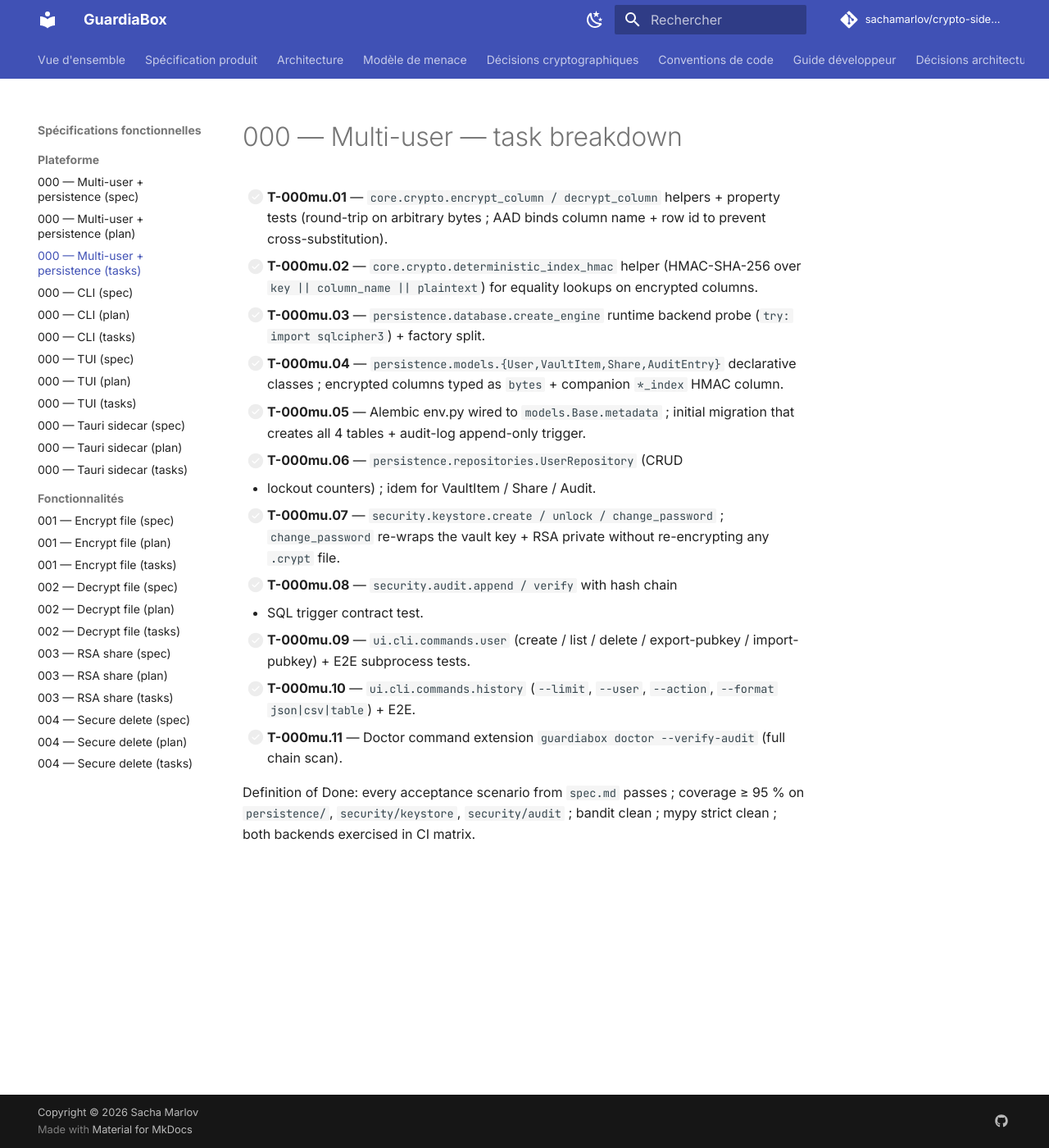
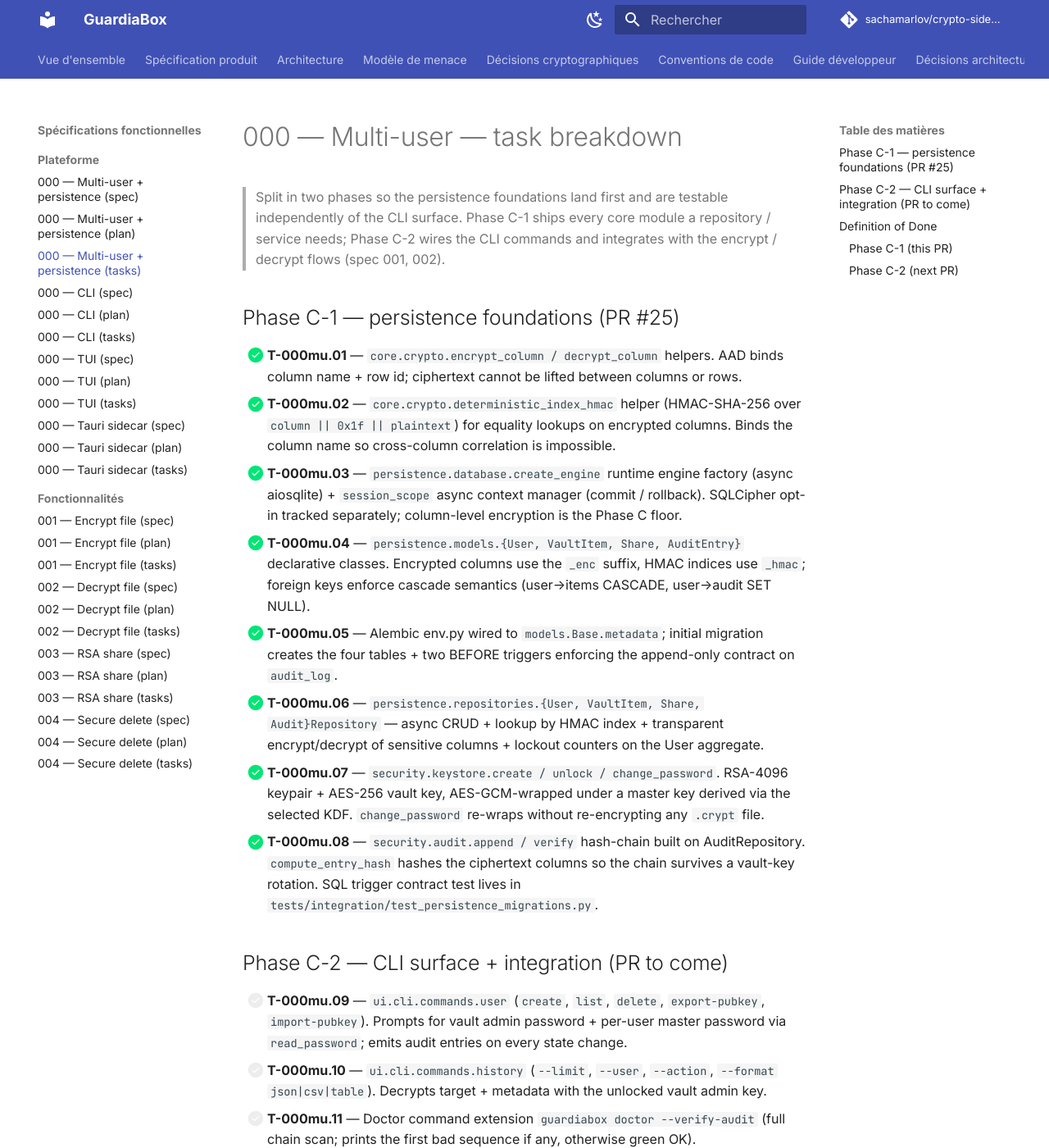
Before and after one commit to sachamarlov/crypto-sidecar, an MkDocs documentation site: the page built from docs/specs/000-multi-user/tasks.md, in a window 1280 px wide and 1400 px high. Shown: the whole window at 82% size. Built offline with MkDocs 1.6.1 and Material for MkDocs 9.7.7, drawn with Linux system fonts in a browser that asks for light colours; comment, search, counter and statistics services are not loaded; some of the changed text lies outside the part shown.

Commit message:
docs(phase-c): sync tasks.md + CHANGELOG for Phase C-1 foundations
Mark T-000mu.01 through T-000mu.08 as done. T-000mu.09 / .10 / .11
move to Phase C-2 alongside two new prerequisites (T-000mu.12
init command, T-000mu.13 encrypt/decrypt integration). Splitting
keeps Phase C-1 a coherent library layer (every module concrete,
every API tested) and Phase C-2 the user-visible integration PR.

Co-Authored-By: Claude Opus 4.7 (1M context) <noreply@anthropic.com>

```diff
--- a/docs/specs/000-multi-user/tasks.md
+++ b/docs/specs/000-multi-user/tasks.md
@@ -1,33 +1,85 @@
 # 000 — Multi-user — task breakdown
 
-- [ ] **T-000mu.01** — `core.crypto.encrypt_column / decrypt_column`
-      helpers + property tests (round-trip on arbitrary bytes ; AAD binds
-      column name + row id to prevent cross-substitution).
-- [ ] **T-000mu.02** — `core.crypto.deterministic_index_hmac` helper
-      (HMAC-SHA-256 over `key || column_name || plaintext`) for equality
-      lookups on encrypted columns.
-- [ ] **T-000mu.03** — `persistence.database.create_engine` runtime
-      backend probe (`try: import sqlcipher3`) + factory split.
-- [ ] **T-000mu.04** — `persistence.models.{User,VaultItem,Share,AuditEntry}`
-      declarative classes ; encrypted columns typed as `bytes` + companion
-      `*_index` HMAC column.
-- [ ] **T-000mu.05** — Alembic env.py wired to `models.Base.metadata` ;
-      initial migration that creates all 4 tables + audit-log
-      append-only trigger.
-- [ ] **T-000mu.06** — `persistence.repositories.UserRepository` (CRUD
-  - lockout counters) ; idem for VaultItem / Share / Audit.
-- [ ] **T-000mu.07** — `security.keystore.create / unlock / change_password`
-      ; `change_password` re-wraps the vault key + RSA private without
-      re-encrypting any `.crypt` file.
-- [ ] **T-000mu.08** — `security.audit.append / verify` with hash chain
-  - SQL trigger contract test.
-- [ ] **T-000mu.09** — `ui.cli.commands.user` (create / list / delete /
-      export-pubkey / import-pubkey) + E2E subprocess tests.
-- [ ] **T-000mu.10** — `ui.cli.commands.history` (`--limit`, `--user`,
-      `--action`, `--format json|csv|table`) + E2E.
+> Split in two phases so the persistence foundations land first and are
+> testable independently of the CLI surface. Phase C-1 ships every core
+> module a repository / service needs; Phase C-2 wires the CLI commands
+> and integrates with the encrypt / decrypt flows (spec 001, 002).
+
+## Phase C-1 — persistence foundations (PR #25)
+
+- [x] **T-000mu.01** — `core.crypto.encrypt_column / decrypt_column`
+      helpers. AAD binds column name + row id; ciphertext cannot be
+      lifted between columns or rows.
+- [x] **T-000mu.02** — `core.crypto.deterministic_index_hmac` helper
+      (HMAC-SHA-256 over `column || 0x1f || plaintext`) for equality
+      lookups on encrypted columns. Binds the column name so
+      cross-column correlation is impossible.
+- [x] **T-000mu.03** — `persistence.database.create_engine` runtime
+      engine factory (async aiosqlite) + `session_scope` async
+      context manager (commit / rollback). SQLCipher opt-in tracked
+      separately; column-level encryption is the Phase C floor.
+- [x] **T-000mu.04** — `persistence.models.{User, VaultItem, Share,
+AuditEntry}` declarative classes. Encrypted columns use the
+      `_enc` suffix, HMAC indices use `_hmac`; foreign keys enforce
+      cascade semantics (user→items CASCADE, user→audit SET NULL).
+- [x] **T-000mu.05** — Alembic env.py wired to `models.Base.metadata`;
+      initial migration creates the four tables + two BEFORE triggers
+      enforcing the append-only contract on `audit_log`.
+- [x] **T-000mu.06** — `persistence.repositories.{User, VaultItem,
+Share, Audit}Repository` — async CRUD + lookup by HMAC index +
+      transparent encrypt/decrypt of sensitive columns + lockout
+      counters on the User aggregate.
+- [x] **T-000mu.07** — `security.keystore.create / unlock /
+change_password`. RSA-4096 keypair + AES-256 vault key,
+      AES-GCM-wrapped under a master key derived via the selected KDF.
+      `change_password` re-wraps without re-encrypting any `.crypt`
+      file.
+- [x] **T-000mu.08** — `security.audit.append / verify` hash-chain
+      built on AuditRepository. `compute_entry_hash` hashes the
+      ciphertext columns so the chain survives a vault-key rotation.
+      SQL trigger contract test lives in
+      `tests/integration/test_persistence_migrations.py`.
+
+## Phase C-2 — CLI surface + integration (PR to come)
+
+- [ ] **T-000mu.09** — `ui.cli.commands.user` (`create`, `list`,
+      `delete`, `export-pubkey`, `import-pubkey`). Prompts for vault
+      admin password + per-user master password via `read_password`;
+      emits audit entries on every state change.
+- [ ] **T-000mu.10** — `ui.cli.commands.history` (`--limit`,
+      `--user`, `--action`, `--format json|csv|table`). Decrypts
+      target + metadata with the unlocked vault admin key.
 - [ ] **T-000mu.11** — Doctor command extension `guardiabox doctor
---verify-audit` (full chain scan).
+--verify-audit` (full chain scan; prints the first bad
+      sequence if any, otherwise green OK).
+- [ ] **T-000mu.12** — `guardiabox init` boot command: creates
+      `~/.guardiabox/`, runs `alembic upgrade head`, prompts for
+      the vault admin password, writes a salt file, logs
+      SYSTEM_STARTUP to the audit log.
+- [ ] **T-000mu.13** — Wire `encrypt_file` / `decrypt_file` to the
+      active user's VaultItemRepository so every successful
+      encrypt / decrypt appends an audit entry and updates the
+      vault_item row.
 
-Definition of Done: every acceptance scenario from `spec.md` passes ;
-coverage ≥ 95 % on `persistence/`, `security/keystore`, `security/audit` ;
-bandit clean ; mypy strict clean ; both backends exercised in CI matrix.
+## Definition of Done
+
+### Phase C-1 (this PR)
+
+| Gate                                    | Status                                      |
+| --------------------------------------- | ------------------------------------------- |
+| column encryption round-trip + AAD      | ✅ 24 unit + property tests                 |
+| SQLAlchemy models create_all            | ✅ 12 unit tests                            |
+| async engine + session_scope            | ✅ 5 integration tests                      |
+| Alembic upgrade + append-only triggers  | ✅ 4 integration tests                      |
+| Keystore create/unlock/change_password  | ✅ 11 unit tests + 2 slow smokes            |
+| Repositories CRUD + HMAC index          | ✅ 9 integration tests                      |
+| Audit hash-chain append + verify        | ✅ 9 integration tests (+ tamper detection) |
+| Ruff / Mypy strict / Bandit             | ✅ all green                                |
+| Coverage floor (core + security ≥ 95 %) | ✅ will be checked on full-suite CI         |
+
+### Phase C-2 (next PR)
+
+Covered once CLI commands land. Acceptance scenarios from `spec.md`
+§3 (create user, unlock, backoff on failures, audit verify, column
+encryption on Win/Mac) will all be exercised end-to-end via
+`subprocess.run` integration tests.
```
Also changed, not shown: CHANGELOG.md (+15 -3 lines).
